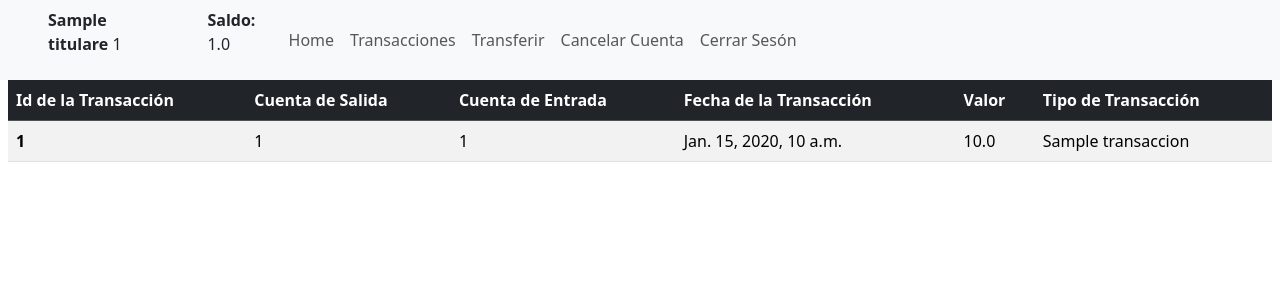
After one commit to JuanFelipeRestrepoBuitrago/Reto_2_Talento_B, a Django app: page /cuenta/1/transferencias/ in a window 1280 px wide. The commit adds this page. Shown: the top 300 px of the page. Run offline with Django 4.2, Linux system fonts and the light colour scheme; tables that the repository leaves empty hold one stand-in row (values such as "Sample post"); some libraries are stand-ins or nearby versions.

Commit message:
Transfers Section
The interface to see an account's transactions, no matter if it made it or receive it

```diff
--- a/Reto2/transacciones/templates/Account/Layout/base.html
+++ b/Reto2/transacciones/templates/Account/Layout/base.html
@@ -7,8 +7,10 @@
     {% bootstrap_css %}
     {% bootstrap_javascript %}
     <nav class="navbar ps-5 navbar-expand-lg navbar-light bg-light">
-        <h3>{{ title }}</h3>
         <p>
+            <strong>{{ title }}</strong> {{ cuenta.numero_cuenta }}
+        </p>
+        <p class="ms-5">
             <strong>Saldo:</strong> {{ cuenta.saldo }}
         </p>
         <div class="container-fluid">
@@ -18,7 +20,7 @@
                         <a class="nav-link" href="{% url 'account' cuenta.numero_cuenta %}">Home</a>
                     </li>
                     <li class="nav-item">
-                        <a class="nav-link" href="{% url 'account' cuenta.numero_cuenta %}">Transacciones</a>
+                        <a class="nav-link" href="{% url 'transfers' cuenta.numero_cuenta %}">Transacciones</a>
                     </li>
                     <li class="nav-item">
                         <a class="nav-link" href="{% url 'account' cuenta.numero_cuenta %}">Transferir</a>
--- /dev/null
+++ b/Reto2/transacciones/templates/Account/transfers.html
@@ -0,0 +1,29 @@
+{% extends 'Account/Layout/base.html' %}
+
+{% block content %}
+    <div class="table-responsive ms-2 me-2 justify-content-center">
+        <table class="table table-striped align-middle">
+            <thead class="table-dark">
+                <tr>
+                    <th scope="col">Id de la Transacción</th>
+                    <th scope="col">Cuenta de Salida</th>
+                    <th scope="col">Cuenta de Entrada</th>
+                    <th scope="col">Fecha de la Transacción</th>
+                    <th scope="col">Valor</th>
+                    <th scope="col">Tipo de Transacción</th>
+                </tr>
+            </thead>
+            <tbody>
+                {% for transaction in transactions %}
+                    <tr>
+                        <th scope="row">{{ transaction.id_movimiento }}</th>
+                        <td>{{ transaction.numero_cuenta_salida }}</td>
+                        <td>{{ transaction.numero_cuenta_entrada }}</td>
+                        <td>{{ transaction.fecha_transaccion }}</td>
+                        <td>{{ transaction.valor }}</td>
+                        <td>{{ transaction.id_tipo_transaccion }}</td>
+                    </tr>
+                {% endfor %}
+        </table>
+    </div>
+{% endblock %}
--- a/Reto2/transacciones/urls.py
+++ b/Reto2/transacciones/urls.py
@@ -1,5 +1,5 @@
 from django.urls import path
-from .views import login, change_password, create_user, account, cancel
+from .views import login, change_password, create_user, account, cancel, transfers
 
 urlpatterns = [
     path('', login, name='login'),
@@ -7,4 +7,5 @@ urlpatterns = [
     path('nuevoUsuario/', create_user, name='signup'),
     path('cuenta/<int:account>', account, name='account'),
     path('cuenta/<int:account>/cancelar/', cancel, name='cancel_account'),
+    path('cuenta/<int:account>/transferencias/', transfers, name='transfers'),
 ]
--- a/Reto2/transacciones/views.py
+++ b/Reto2/transacciones/views.py
@@ -1,5 +1,5 @@
 from django.shortcuts import render, redirect
-from .models import Titulares, Cuentas
+from .models import Titulares, Cuentas, Movimientos
 from django.http import HttpResponse
 from django.contrib import messages
 from django.db import transaction, IntegrityError
@@ -130,6 +130,17 @@ def account(request, account):
         return redirect('account', account=account)
 
 
+def transfers(request, account):
+    cuenta = Cuentas.objects.get(numero_cuenta=account)
+    transacciones = Movimientos.objects.filter(numero_cuenta_entrada=cuenta) | Movimientos.objects.filter(
+        numero_cuenta_salida=cuenta)
+    return render(request, 'Account/transfers.html', {
+        'title': f'{cuenta.id_titular.nombres}',
+        'cuenta': cuenta,
+        'transactions': transacciones,
+    })
+
+
 @transaction.atomic
 def cancel(request, account):
     cuenta = Cuentas.objects.select_for_update().get(numero_cuenta=account)
```
